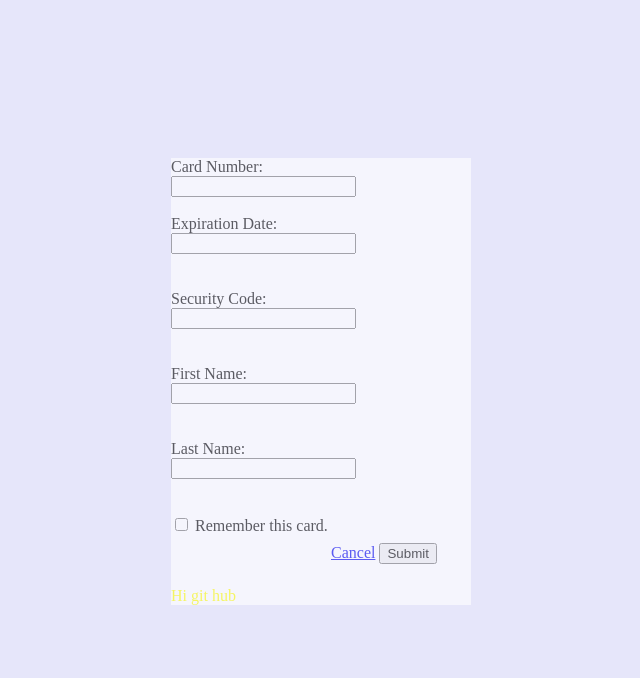
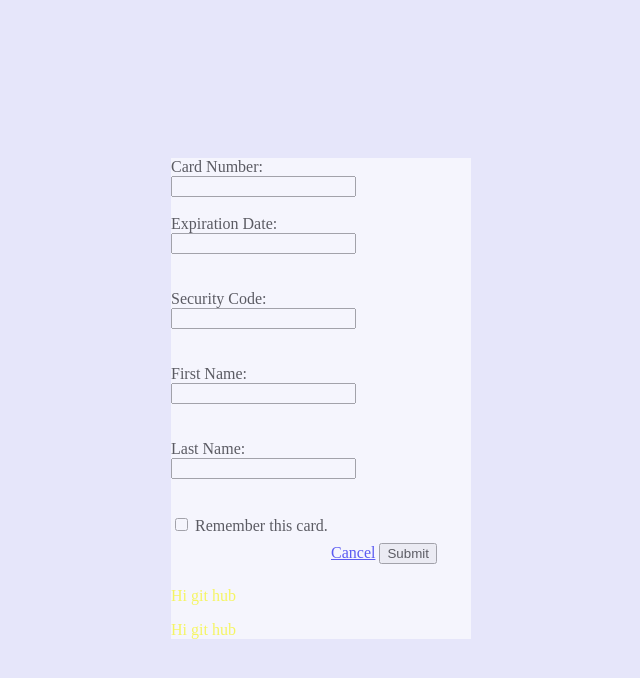
Before and after one commit to Prashantpkt67/Newproject, a plain HTML site: page index.html in a window 1280 px wide. Shown: the whole page, without its empty margins (319-959 px from the left). Drawn offline with Linux system fonts and the light colour scheme.

Commit message:
branch working

```diff
--- a/index.html
+++ b/index.html
@@ -23,6 +23,9 @@
 					<div class="git">
 						<p>Hi git hub </p>
 					</div>
+					<div class="git">
+						<p>Hi git hub </p>
+					</div>
 
 				</form>
 			</div>
```
